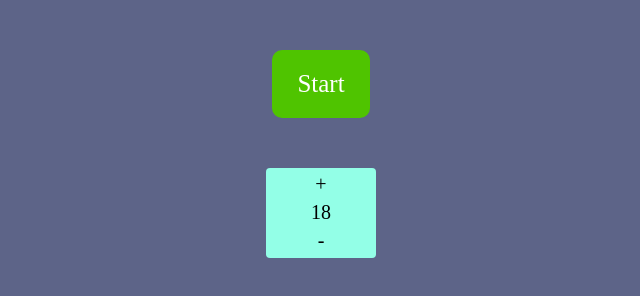
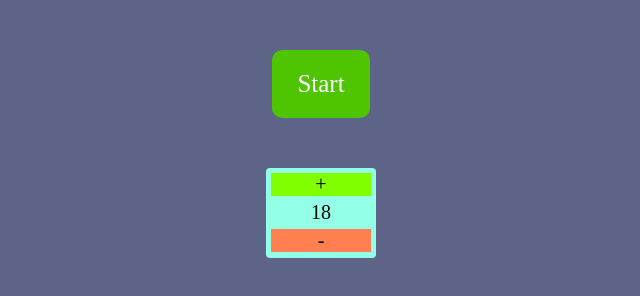
Before and after one commit to Danila656/Minesweeper, a plain HTML site: page index.html in a window 1280 px wide. Shown: the whole page, without its empty margins (319-959 px from the left). Drawn offline with Linux system fonts and the light colour scheme.

Commit message:
Update styles.css

```diff
--- a/styles.css
+++ b/styles.css
@@ -26,8 +26,6 @@ body {
     font-size: 20px;
     text-align: center;
     border-radius: 4px;
-    box-shadow: #93ffe7;
-    cursor: pointer;
 }
 
 .amountOfMinesOnField p {
@@ -119,3 +117,13 @@ body {
     padding-bottom: 13px;
     margin: 0;
 }
+
+.plus{
+    background-color: chartreuse;
+    cursor: pointer;
+}
+
+.minus{
+    background-color: coral;
+    cursor:pointer;
+}
```
